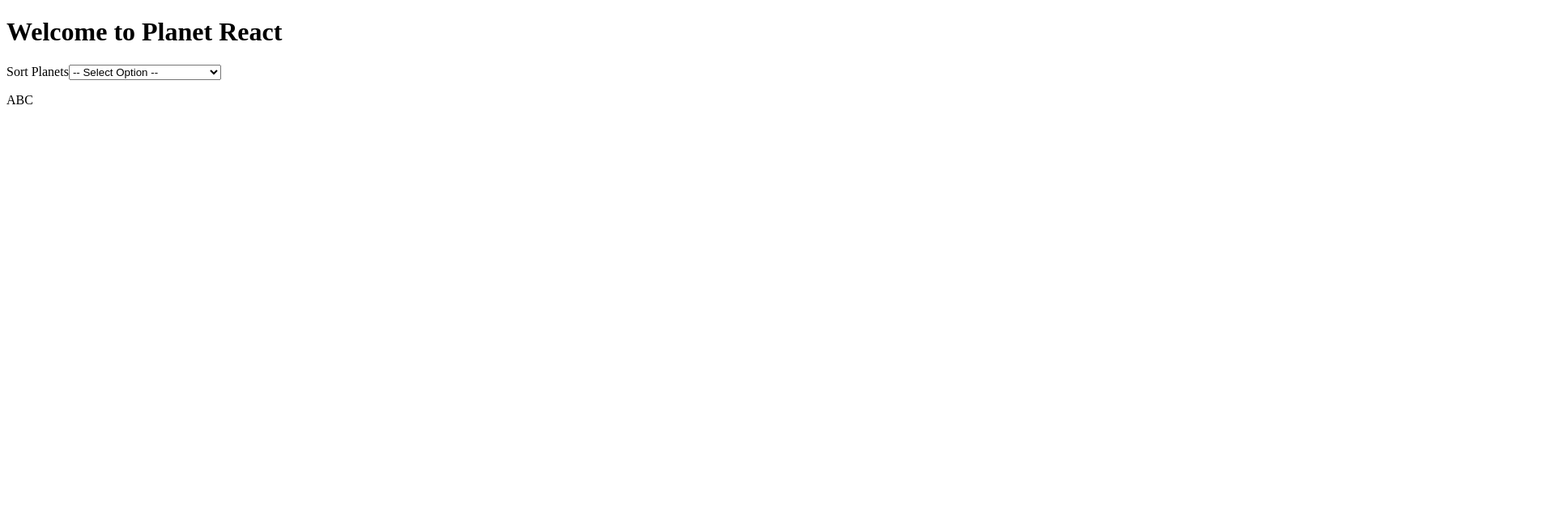
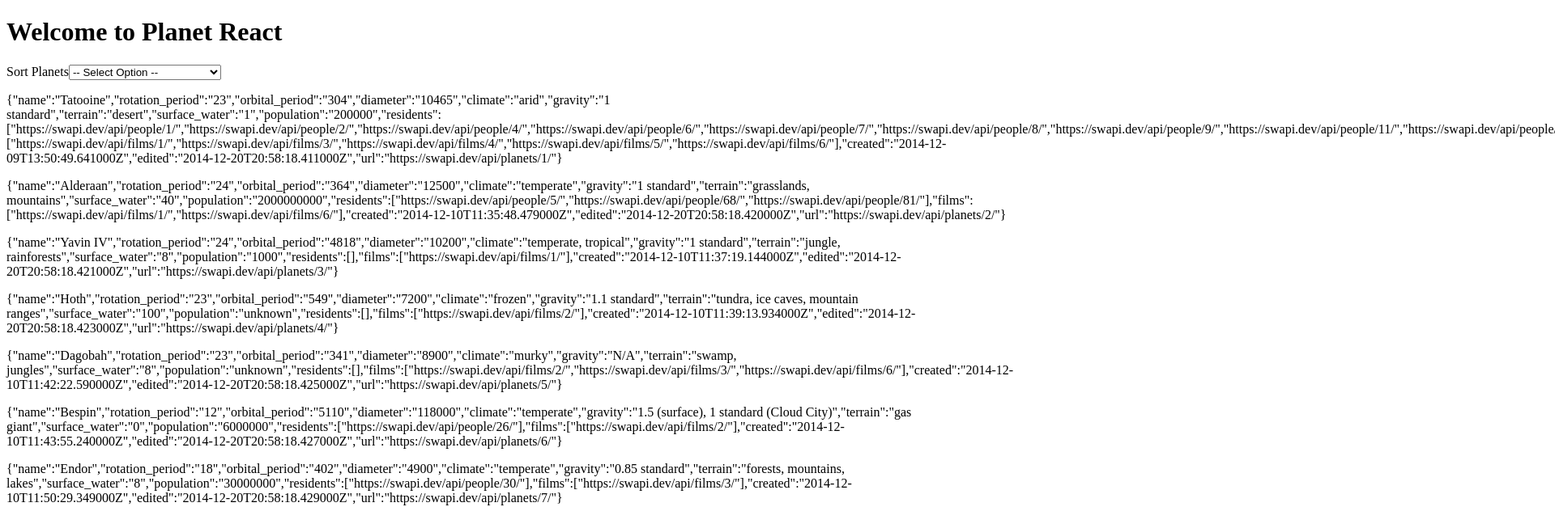
Before and after one commit to pjancura/StarWarsReact, a React (Vite) app: page / in a window 1280 px wide. Shown: the top 627 px of the page at 81% size, 1920 px wide, since content can reach past the window. Built offline with nearby package versions, Linux system fonts and the light colour scheme.

Commit message:
adds comparator function for sorting planetArray

```diff
--- a/src/Main/FormFilter.jsx
+++ b/src/Main/FormFilter.jsx
@@ -1,41 +1,30 @@
-import { useState } from "react";
+import { useEffect, useState } from "react";
+import mockData from "../assets/MockData/planets_page1.json"
+import { comparePlanets } from "./comparePlanets"
 
 export default function FormFilter() {
-    const [sortValue, setSortValue] = useState("aToZ")
+    const [sortValue, setSortValue] = useState("")
 
-    const [planetArray, setPlanetArray] =  useState(["A", "B", "C"])
+    const [planetArray, setPlanetArray] =  useState(mockData.results)
 
     const [sortedArray, setSortedArray] = useState(planetArray)
 
-    function updateSortValue(v) {
-        setSortValue(v)
+    // componentDidUpdate(_, prevState) {
+    //     console.log(prevState)
+    // }
+
+    // console.log(sortValue)
+
+    function handleOnChange(e) {
+        setSortValue(() => e.target.value)
     }
 
-    function handleOnChange(e) {
-        console.log(e.target.value)
-        updateSortValue(e.target.value)
-        // setSortValue(() => e.target.value)
-        console.log(sortValue)
-        switch (sortValue) {
-            case 'zToA':
-                setSortedArray(a => a.sort().reverse())
-                console.log(sortedArray)
-                break
-            case 'highToLowPop':
-                break
-            case 'lowToHighPop':
-                break
-            case 'largeToSmall':
-                break
-            case 'smallToLarge':
-                break
-            default:
-                setSortedArray(planetArray)
-                break
-        }
-    }
+    useEffect(() => {
+        setSortedArray(comparePlanets(planetArray, sortValue))
 
-    console.log(sortValue)
+    }, [sortValue, planetArray])
+
+
 
     return (
         <>
@@ -52,7 +41,9 @@ export default function FormFilter() {
                 </select>
             </form>
             <div>
-                <p className="output">{sortedArray}</p>
+                {sortedArray.map(planet => {
+                    return <p key={JSON.stringify(planet.name)}>{JSON.stringify(planet)}</p>
+                })}
             </div>
         </>
     );
--- /dev/null
+++ b/src/Main/comparePlanets.js
@@ -0,0 +1,88 @@
+import data from "../assets/MockData/planets_page1.json" with { type: 'json' }
+
+const planetArray = data.results
+
+
+export function comparePlanets(arr, property) {
+    let copyArr = [...arr]
+    switch (property) {
+        case 'aToZ':
+            copyArr.sort((a, b) => a.name.localeCompare(b.name))
+            break
+        case 'zToA':
+            copyArr.sort((a, b) => b.name.localeCompare(a.name))
+            break
+        case 'highToLowPop':
+            copyArr.sort((a, b) => a.population - b.population)
+            break
+        case 'lowToHighPop':
+            copyArr.sort((a, b) => b.population - a.population)
+            break
+        case 'largeToSmall':
+            copyArr.sort((a, b) => a.diameter - b.diameter)
+            break
+        case 'smallToLarge':
+            copyArr.sort((a, b) => b.diameter - a.diameter)
+            break
+        default:
+            break
+    }
+
+    // console.log(copyArr)
+
+    return copyArr
+
+}
+
+// console.log(comparePlanets(planetArray, "smallToLarge").map(planet => planet.name));
+
+// console.log(planetArray.map(planet => planet.name))
+
+
+// **************  Practice below here ***********
+// const letters = ['b', 'P', 'c', 'a']
+
+// const sortedLetters = letters.sort()
+
+// console.log(sortedLetters)
+// console.log(`letters: ${letters}`)
+
+// const numbers = [2, 5, 100, 4]
+// numbers.sort((a, b) => {
+//     // if ( a < b ) {
+//     //     return -1
+//     // }
+//     // else if ( a > b ) {
+//     //     return 1
+//     // }
+//     // else {
+//     //     return 0
+//     // }
+//     // above code can be simplified to
+//     return a - b;
+// })
+// console.log(numbers)
+
+// const spiceGirls = [
+//     { name: 'ginger', age: 37 },
+//     { name: 'sporty', age: 30 },
+//     { name: 'baby', age: 19 },
+//     { name: 'posh', age: 20 },
+//     { name: 'scary', age: 25 }
+// ]
+
+// const comparator = (a, b) => {
+//     return a.age - b.age
+// }
+
+// const lexicographicalComparator = (a, b) => {
+//     return a.name.localeCompare(b.name)
+// }
+
+// spiceGirls.sort(comparator)
+
+// console.log(spiceGirls)
+
+// spiceGirls.sort(lexicographicalComparator)
+
+// console.log(spiceGirls)
--- /dev/null
+++ b/src/assets/MockData/planets_page1.json
@@ -0,0 +1,239 @@
+{
+	"count": 60,
+	"next": "https://swapi.dev/api/planets/?page=2",
+	"previous": null,
+	"results": [
+		{
+			"name": "Tatooine",
+			"rotation_period": "23",
+			"orbital_period": "304",
+			"diameter": "10465",
+			"climate": "arid",
+			"gravity": "1 standard",
+			"terrain": "desert",
+			"surface_water": "1",
+			"population": "200000",
+			"residents": [
+				"https://swapi.dev/api/people/1/",
+				"https://swapi.dev/api/people/2/",
+				"https://swapi.dev/api/people/4/",
+				"https://swapi.dev/api/people/6/",
+				"https://swapi.dev/api/people/7/",
+				"https://swapi.dev/api/people/8/",
+				"https://swapi.dev/api/people/9/",
+				"https://swapi.dev/api/people/11/",
+				"https://swapi.dev/api/people/43/",
+				"https://swapi.dev/api/people/62/"
+			],
+			"films": [
+				"https://swapi.dev/api/films/1/",
+				"https://swapi.dev/api/films/3/",
+				"https://swapi.dev/api/films/4/",
+				"https://swapi.dev/api/films/5/",
+				"https://swapi.dev/api/films/6/"
+			],
+			"created": "2014-12-09T13:50:49.641000Z",
+			"edited": "2014-12-20T20:58:18.411000Z",
+			"url": "https://swapi.dev/api/planets/1/"
+		},
+		{
+			"name": "Alderaan",
+			"rotation_period": "24",
+			"orbital_period": "364",
+			"diameter": "12500",
+			"climate": "temperate",
+			"gravity": "1 standard",
+			"terrain": "grasslands, mountains",
+			"surface_water": "40",
+			"population": "2000000000",
+			"residents": [
+				"https://swapi.dev/api/people/5/",
+				"https://swapi.dev/api/people/68/",
+				"https://swapi.dev/api/people/81/"
+			],
+			"films": [
+				"https://swapi.dev/api/films/1/",
+				"https://swapi.dev/api/films/6/"
+			],
+			"created": "2014-12-10T11:35:48.479000Z",
+			"edited": "2014-12-20T20:58:18.420000Z",
+			"url": "https://swapi.dev/api/planets/2/"
+		},
+		{
+			"name": "Yavin IV",
+			"rotation_period": "24",
+			"orbital_period": "4818",
+			"diameter": "10200",
+			"climate": "temperate, tropical",
+			"gravity": "1 standard",
+			"terrain": "jungle, rainforests",
+			"surface_water": "8",
+			"population": "1000",
+			"residents": [],
+			"films": [
+				"https://swapi.dev/api/films/1/"
+			],
+			"created": "2014-12-10T11:37:19.144000Z",
+			"edited": "2014-12-20T20:58:18.421000Z",
+			"url": "https://swapi.dev/api/planets/3/"
+		},
+		{
+			"name": "Hoth",
+			"rotation_period": "23",
+			"orbital_period": "549",
+			"diameter": "7200",
+			"climate": "frozen",
+			"gravity": "1.1 standard",
+			"terrain": "tundra, ice caves, mountain ranges",
+			"surface_water": "100",
+			"population": "unknown",
+			"residents": [],
+			"films": [
+				"https://swapi.dev/api/films/2/"
+			],
+			"created": "2014-12-10T11:39:13.934000Z",
+			"edited": "2014-12-20T20:58:18.423000Z",
+			"url": "https://swapi.dev/api/planets/4/"
+		},
+		{
+			"name": "Dagobah",
+			"rotation_period": "23",
+			"orbital_period": "341",
+			"diameter": "8900",
+			"climate": "murky",
+			"gravity": "N/A",
+			"terrain": "swamp, jungles",
+			"surface_water": "8",
+			"population": "unknown",
+			"residents": [],
+			"films": [
+				"https://swapi.dev/api/films/2/",
+				"https://swapi.dev/api/films/3/",
+				"https://swapi.dev/api/films/6/"
+			],
+			"created": "2014-12-10T11:42:22.590000Z",
+			"edited": "2014-12-20T20:58:18.425000Z",
+			"url": "https://swapi.dev/api/planets/5/"
+		},
+		{
+			"name": "Bespin",
+			"rotation_period": "12",
+			"orbital_period": "5110",
+			"diameter": "118000",
+			"climate": "temperate",
+			"gravity": "1.5 (surface), 1 standard (Cloud City)",
+			"terrain": "gas giant",
+			"surface_water": "0",
+			"population": "6000000",
+			"residents": [
+				"https://swapi.dev/api/people/26/"
+			],
+			"films": [
+				"https://swapi.dev/api/films/2/"
+			],
+			"created": "2014-12-10T11:43:55.240000Z",
+			"edited": "2014-12-20T20:58:18.427000Z",
+			"url": "https://swapi.dev/api/planets/6/"
+		},
+		{
+			"name": "Endor",
+			"rotation_period": "18",
+			"orbital_period": "402",
+			"diameter": "4900",
+			"climate": "temperate",
+			"gravity": "0.85 standard",
+			"terrain": "forests, mountains, lakes",
+			"surface_water": "8",
+			"population": "30000000",
+			"residents": [
+				"https://swapi.dev/api/people/30/"
+			],
+			"films": [
+				"https://swapi.dev/api/films/3/"
+			],
+			"created": "2014-12-10T11:50:29.349000Z",
+			"edited": "2014-12-20T20:58:18.429000Z",
+			"url": "https://swapi.dev/api/planets/7/"
+		},
+		{
+			"name": "Naboo",
+			"rotation_period": "26",
+			"orbital_period": "312",
+			"diameter": "12120",
+			"climate": "temperate",
+			"gravity": "1 standard",
+			"terrain": "grassy hills, swamps, forests, mountains",
+			"surface_water": "12",
+			"population": "4500000000",
+			"residents": [
+				"https://swapi.dev/api/people/3/",
+				"https://swapi.dev/api/people/21/",
+				"https://swapi.dev/api/people/35/",
+				"https://swapi.dev/api/people/36/",
+				"https://swapi.dev/api/people/37/",
+				"https://swapi.dev/api/people/38/",
+				"https://swapi.dev/api/people/39/",
+				"https://swapi.dev/api/people/42/",
+				"https://swapi.dev/api/people/60/",
+				"https://swapi.dev/api/people/61/",
+				"https://swapi.dev/api/people/66/"
+			],
+			"films": [
+				"https://swapi.dev/api/films/3/",
+				"https://swapi.dev/api/films/4/",
+				"https://swapi.dev/api/films/5/",
+				"https://swapi.dev/api/films/6/"
+			],
+			"created": "2014-12-10T11:52:31.066000Z",
+			"edited": "2014-12-20T20:58:18.430000Z",
+			"url": "https://swapi.dev/api/planets/8/"
+		},
+		{
+			"name": "Coruscant",
+			"rotation_period": "24",
+			"orbital_period": "368",
+			"diameter": "12240",
+			"climate": "temperate",
+			"gravity": "1 standard",
+			"terrain": "cityscape, mountains",
+			"surface_water": "unknown",
+			"population": "1000000000000",
+			"residents": [
+				"https://swapi.dev/api/people/34/",
+				"https://swapi.dev/api/people/55/",
+				"https://swapi.dev/api/people/74/"
+			],
+			"films": [
+				"https://swapi.dev/api/films/3/",
+				"https://swapi.dev/api/films/4/",
+				"https://swapi.dev/api/films/5/",
+				"https://swapi.dev/api/films/6/"
+			],
+			"created": "2014-12-10T11:54:13.921000Z",
+			"edited": "2014-12-20T20:58:18.432000Z",
+			"url": "https://swapi.dev/api/planets/9/"
+		},
+		{
+			"name": "Kamino",
+			"rotation_period": "27",
+			"orbital_period": "463",
+			"diameter": "19720",
+			"climate": "temperate",
+			"gravity": "1 standard",
+			"terrain": "ocean",
+			"surface_water": "100",
+			"population": "1000000000",
+			"residents": [
+				"https://swapi.dev/api/people/22/",
+				"https://swapi.dev/api/people/72/",
+				"https://swapi.dev/api/people/73/"
+			],
+			"films": [
+				"https://swapi.dev/api/films/5/"
+			],
+			"created": "2014-12-10T12:45:06.577000Z",
+			"edited": "2014-12-20T20:58:18.434000Z",
+			"url": "https://swapi.dev/api/planets/10/"
+		}
+	]
+}
```
